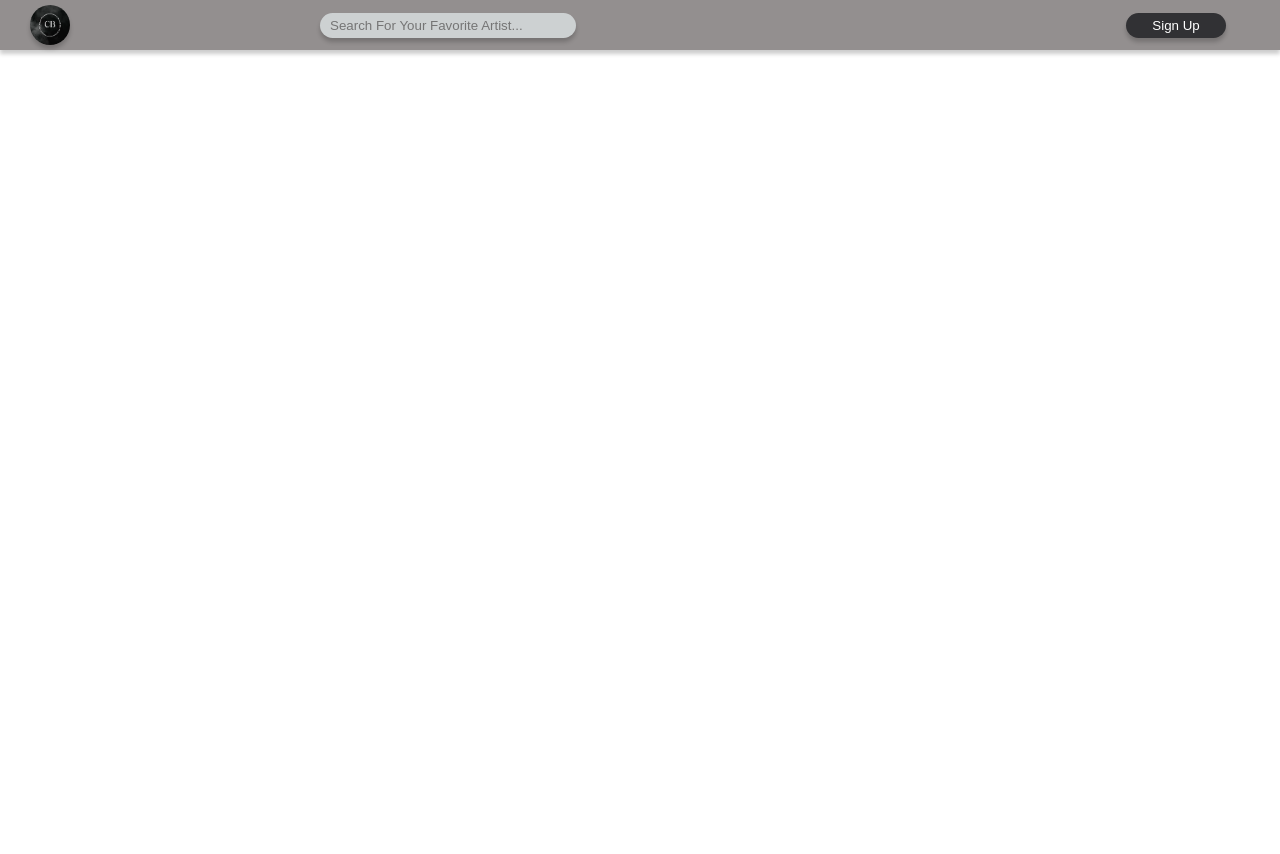
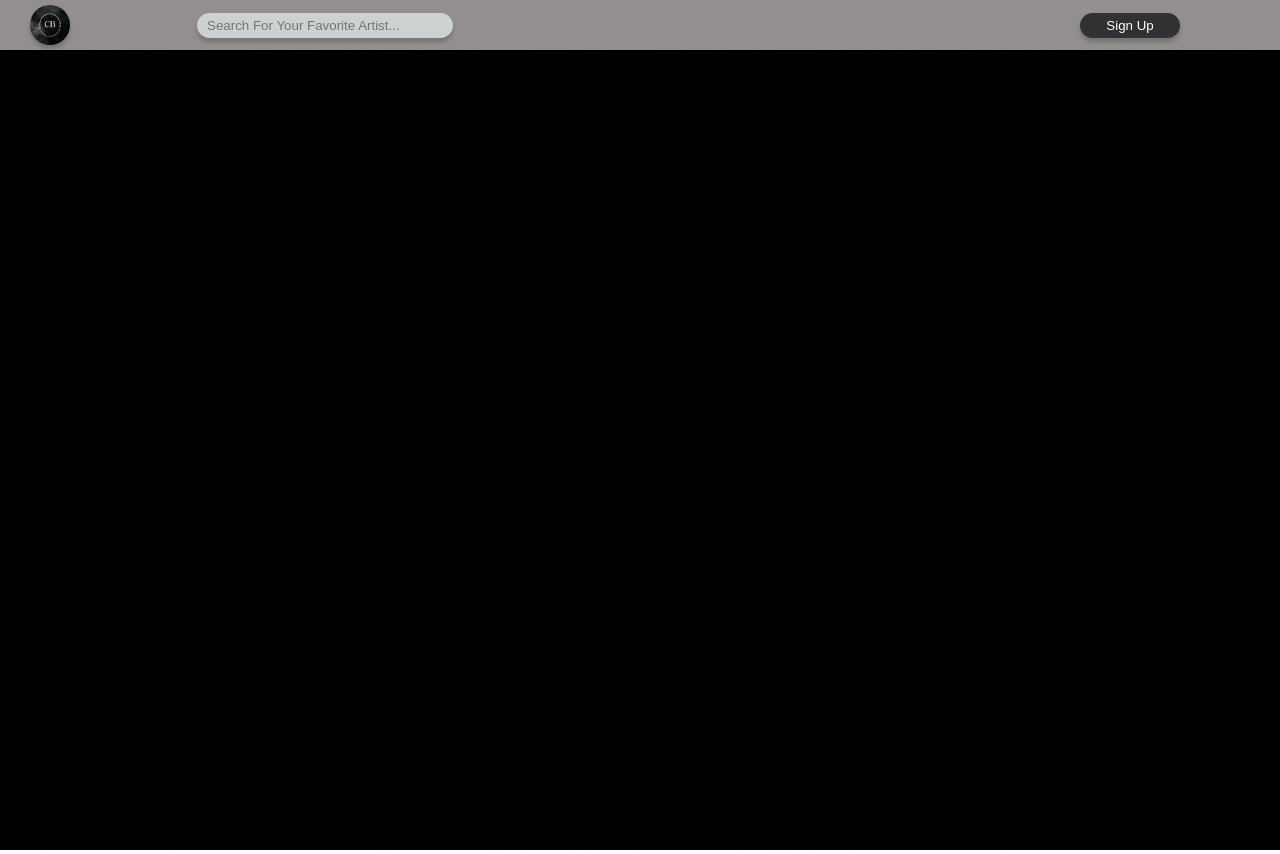
Before and after one commit to Khaled2143/Art-Auction-Frontend, a React (Create React App) app: page / in a window 1280 px wide. Before the commit the page ends 800 px from the top, so only its background shows below. Built offline with nearby package versions, Linux system fonts and the light colour scheme.

Commit message:
animated image

```diff
--- a/src/App.js
+++ b/src/App.js
@@ -1,10 +1,12 @@
 import './App.css';
 import Navbar from './components/Navbar.jsx'
+import LandingPage from './pages/LandingPage.jsx';
 
 function App() {
   return (
     <div className="App">
       <Navbar/>
+      <LandingPage/>
     </div>
   );
 }
--- /dev/null
+++ b/src/components/AnimatedImage.jsx
@@ -0,0 +1,14 @@
+import React from 'react'
+import animate from '../assets/CodeBrigade.gif'
+
+function AnimatedImage() {
+    return (
+        <div>
+            <div className='Animation'>
+                <img className='AnimatedImage' src={animate}></img>
+            </div>
+        </div>
+    )
+}
+
+export default AnimatedImage
--- a/src/components/Navbar.jsx
+++ b/src/components/Navbar.jsx
@@ -4,10 +4,10 @@ import logo from "../assets/CBLogo.png"
 
 function Navbar() {
   return (
-    <div class = "Navbar">
-        <img class="Logo" src={logo}/>
-        <input class="Searchbar" placeholder='Search For Your Favorite Artist...'/>
-        <button class="SignUpButton">Sign Up</button>
+    <div className="Navbar">
+      <img className="Logo" src={logo} />
+      <input className="Searchbar" placeholder='Search For Your Favorite Artist...' />
+      <button className="SignUpButton">Sign Up</button>
     </div>
   )
 }
--- /dev/null
+++ b/src/css/LandingPage.css
@@ -0,0 +1,9 @@
+.Animation {
+    width: 100vw;
+    height: 100vh;
+}
+
+.AnimatedImage {
+    width: 100%;
+    height: 100%;
+}
--- a/src/css/Navbar.css
+++ b/src/css/Navbar.css
@@ -5,25 +5,28 @@
     display: flex;
     align-items: center;
     box-shadow: 0 4px 4px rgba(0, 0, 0, 0.2);
+    justify-content: space-between;
 }
 
 .Searchbar {
     width: 20%;
     height: 50%;
-    margin-left: 250px;
+    /* margin-left: 250px; */
     border-radius: 100px;
     padding-left: 10px;
     border: none;
     box-shadow: 0 4px 4px rgba(0, 0, 0, 0.2);
     background-color: rgb(205, 209, 210);
+    margin-right: 500px;
 }
 
 .Logo {
     width: 40px;
     height: 40px;
     border-radius: 100px;
+    /* margin-left: 30px; */
+    box-shadow: 0 4px 4px rgba(0, 0, 0, 0.2);
     margin-left: 30px;
-    box-shadow: 0 4px 4px rgba(0, 0, 0, 0.2);
 }
 
 .SignUpButton {
@@ -33,9 +36,10 @@
     border: none;
     cursor: pointer;
     width: 100px;
-    margin-left: 550px;
+    /* margin-left: 550px; */
     border-radius: 100px;
     box-shadow: 0 4px 4px rgba(0, 0, 0, 0.2);
+    margin-right: 100px;
 
     &:hover {
         background-color: rgb(27, 27, 27);
--- /dev/null
+++ b/src/pages/LandingPage.jsx
@@ -0,0 +1,13 @@
+import React from 'react'
+import AnimatedImage from '../components/AnimatedImage'
+import "../css/LandingPage.css"
+
+function LandingPage() {
+    return (
+        <div>
+            <AnimatedImage />
+        </div>
+    )
+}
+
+export default LandingPage
```
Also changed, not shown: public/index.html (+6 -6 lines), src/assets/CodeBrigade.gif (added), 1 other file (tests, documents, lock files or other folders).
